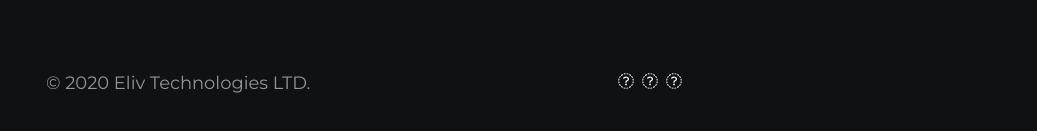
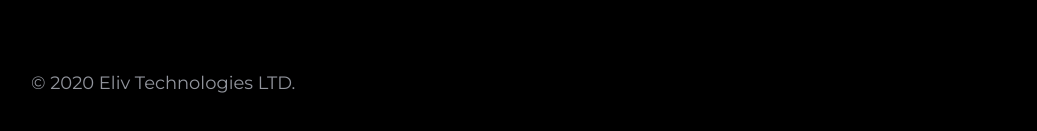
Before and after one commit to hilarl/eliv, a plain HTML site: page index.html in a window 1280 px wide. Shown: the part 4827-4958 px from the top of the page, without its empty margins (39-1076 px from the left). Drawn offline with nearby package versions, Linux system fonts and the light colour scheme.

Commit message:
Add files via upload

```diff
--- a/css/styles.css
+++ b/css/styles.css
@@ -1,6 +1,6 @@
 body {
     color: #fff;
-    background: #101112;
+    background: #000;
     font-family: 'Montserrat', sans-serif;
 }
 
--- a/index.html
+++ b/index.html
@@ -63,7 +63,7 @@
             <p>Simulated environments can transport you anywhere in the universe. Computer generated visuals puts you in the center of the world designed by the artist. </p>
         </div>
     </div>
-    <div class="container mars" data-aos="fade-in"
+    <div class="container mars" data-aos="fade-up"
      data-aos-duration="700" data-aos-delay="300">
         <img  class="img-fluid container" src="img/mars.jpg" />
         <p data-aos="fade-in" data-aos-delay="300" class="small-p" style="margin-top: 30px; margin-bottom: 0;">Music is now a cinematic experience.</p>
@@ -76,7 +76,7 @@
         </div>
     </div>
 
-    <div class="container mars" data-aos="fade-in"
+    <div class="container mars" data-aos="fade-up"
      data-aos-duration="700" data-aos-delay="300">
         <img  class="img-fluid container" src="img/dance.jpg" />
         <p class="small-p" style="margin-top: 30px; margin-bottom: 0;">Enjoy immersive entertainment with the comfort of your home.</p>
@@ -111,12 +111,7 @@
 
     <div class="container footer">
         <div class="row">
-            <div class="col"><p>© 2020 Eliv Technologies LTD.</p></div>
-            <div class="col">
-                <i class="far fa-medium-m"></i>
-                <i class="far fa-instagram"></i>
-                <i class="far fa-twitter"></i>
-            </div>
+            <div class=""><p>© 2020 Eliv Technologies LTD.</p></div>
     </div>
 
     <!-- Optional JavaScript -->
```
